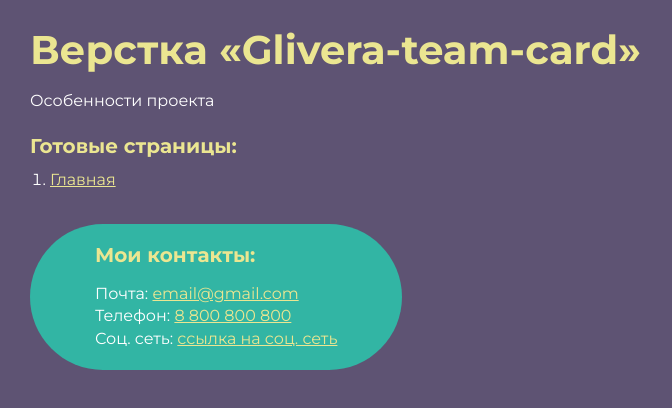
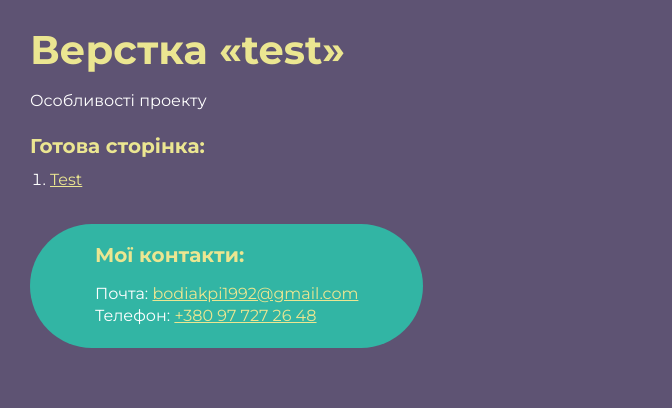
Before and after one commit to Bodia92/card-test, a plain HTML site: page index.html in a window 1280 px wide. Shown: the whole page, without its empty margins (0-672 px from the left). Drawn offline with Linux system fonts and the light colour scheme.

Commit message:
Add files via upload

```diff
--- a/index.html
+++ b/index.html
@@ -4,24 +4,23 @@
 <head>
 	<meta charset="UTF-8">
 	<meta name="viewport" content="width=device-width, initial-scale=1.0">
-	<title>Верстка «Glivera-team-card»</title>
+	<title>Верстка «test»</title>
 </head>
 
 <body>
 	<div class="rootpage">
-		<h1>Верстка «Glivera-team-card»</h1>
+		<h1>Верстка «test»</h1>
 		<div class="rootpage__info">
-			Особенности проекта
+			Особливості проекту
 		</div>
-		<h2>Готовые страницы:</h2>
+		<h2>Готова сторінка:</h2>
 		<ol class="rootpage__list">
-			<li><a target="_blank" href="home.html">Главная</a></li>
+			<li><a target="_blank" href="home.html">Test</a></li>
 		</ol>
 		<div class="rootpage__contacts">
-			<h2>Мои контакты:</h2>
-			<p>Почта: <a href="mailto:email@gmail.com">email@gmail.com</a></p>
-			<p>Телефон: <a href="tel:8800800800">8 800 800 800</a></p>
-			<p>Соц. сеть: <a href="">ссылка на соц. сеть</a></p>
+			<h2>Мої контакти:</h2>
+			<p>Почта: <a href="mailto:bodiakpi1992@gmail.com">bodiakpi1992@gmail.com</a></p>
+			<p>Телефон: <a href="tel:380977272648">+380 97 727 26 48</a></p>
 		</div>
 	</div>
 </body>
```
